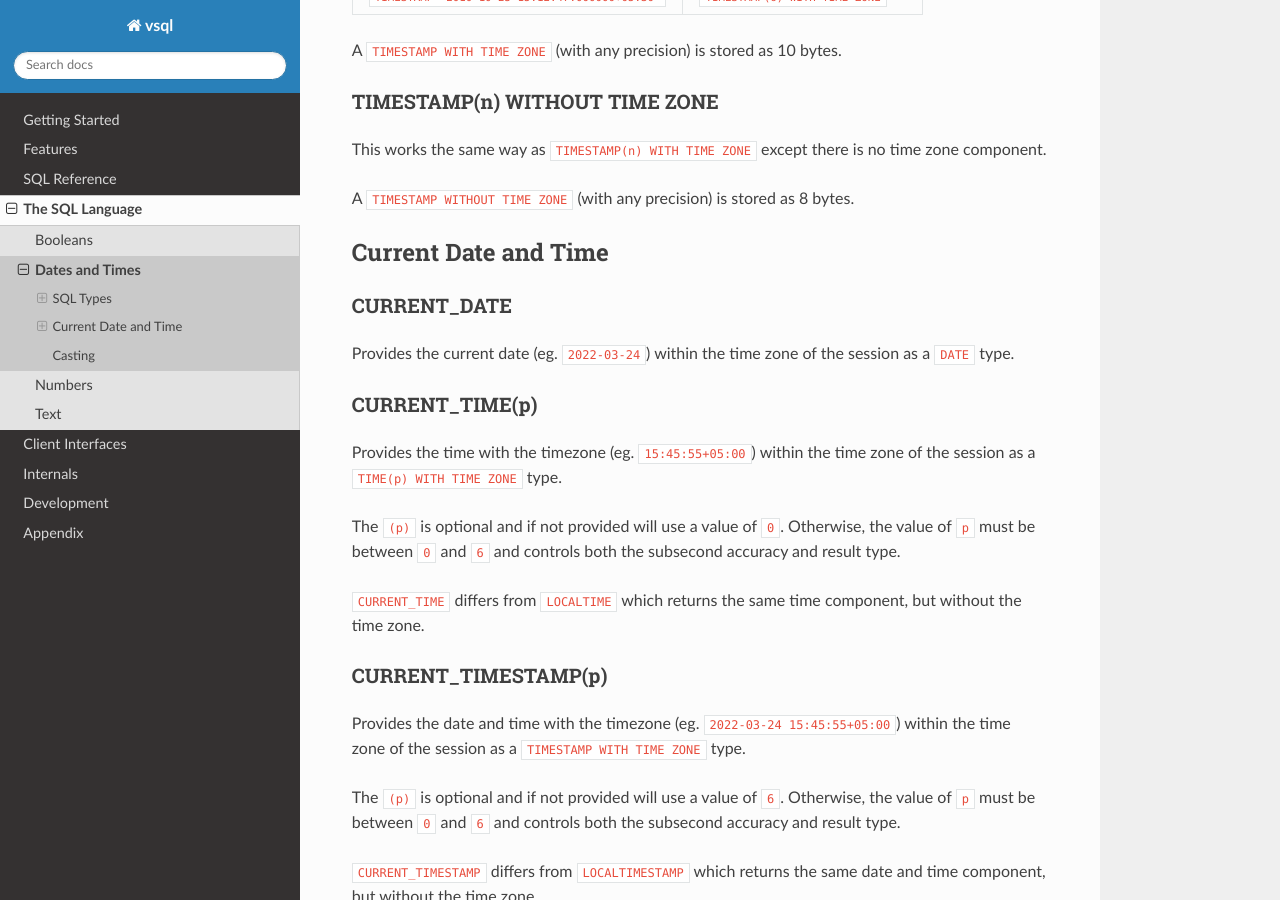
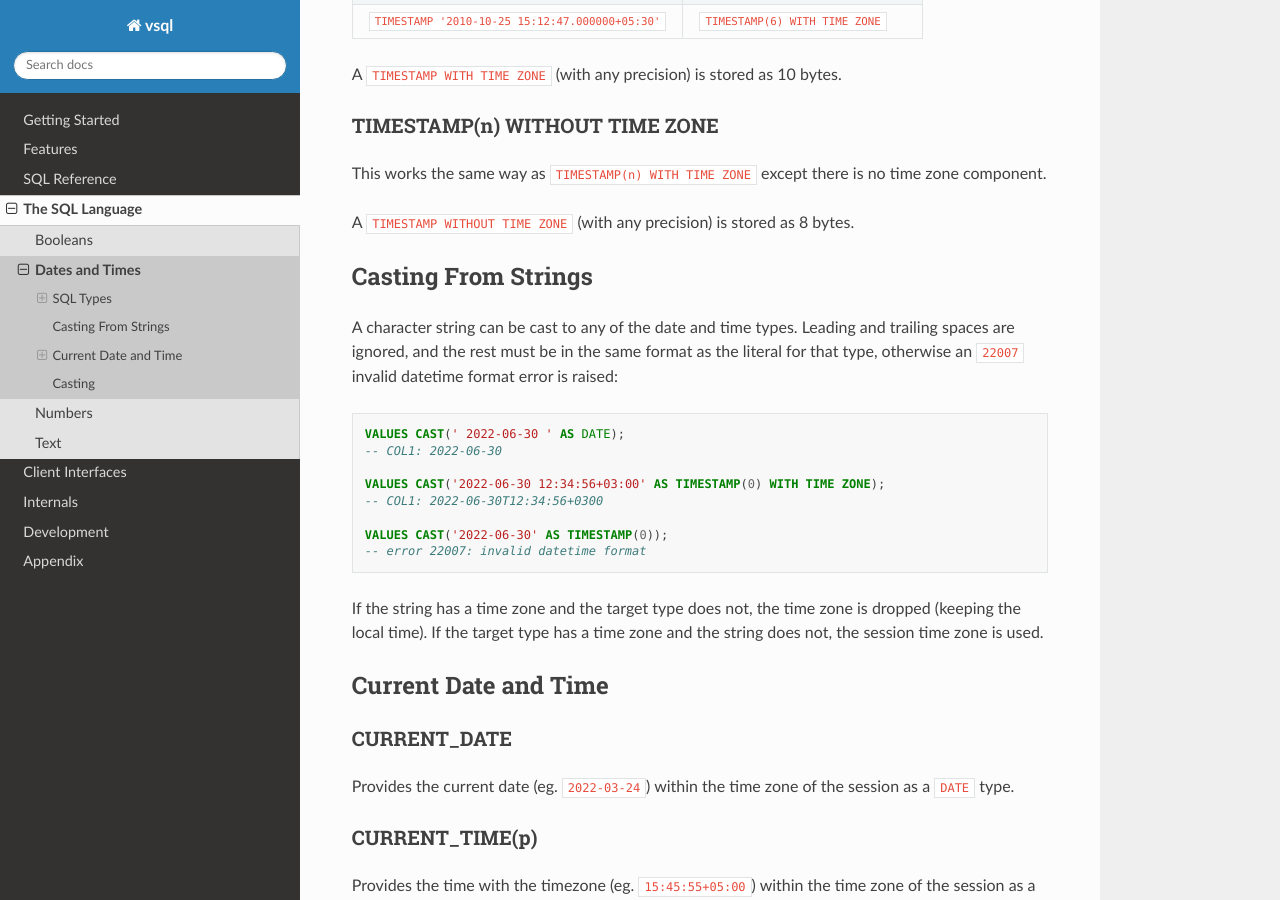
Before and after one commit to elliotchance/vsql, a Sphinx documentation site: the page built from docs/dates-times.rst, in a window 1280 px wide and 900 px high, scrolled down 2118 px. Built offline with Sphinx 7.4.7 and the Read the Docs theme 3.1.0, drawn with Linux system fonts in a browser that asks for light colours.

Commit message:
language: Support CAST from strings to DATE, TIME and TIMESTAMP (#249)
The string is trimmed of spaces and must be a valid unquoted datetime string
for the target type, otherwise 22007 (invalid datetime format) is raised. A
time zone is added or dropped the same way as casting between datetime types.
Store assignment (INSERT/UPDATE) still rejects strings, since they are not
assignable to datetime columns.

SQL F051-05

Fixes #240

Co-authored-by: Claude Opus 5.5 <noreply@anthropic.com>

```diff
--- a/docs/dates-times.rst
+++ b/docs/dates-times.rst
@@ -107,6 +107,29 @@ This works the same way as ``TIMESTAMP(n) WITH TIME ZONE`` except there is no
 time zone component.
 
 A ``TIMESTAMP WITHOUT TIME ZONE`` (with any precision) is stored as 8 bytes.
+
+Casting From Strings
+--------------------
+
+A character string can be cast to any of the date and time types. Leading and
+trailing spaces are ignored, and the rest must be in the same format as the
+literal for that type, otherwise an ``22007`` invalid datetime format error is
+raised:
+
+.. code-block:: sql
+
+  VALUES CAST(' 2022-06-30 ' AS DATE);
+  -- COL1: 2022-06-30
+
+  VALUES CAST('2022-06-30 12:34:56+03:00' AS TIMESTAMP(0) WITH TIME ZONE);
+  -- COL1: 2022-06-30T12:34:56+0300
+
+  VALUES CAST('2022-06-30' AS TIMESTAMP(0));
+  -- error 22007: invalid datetime format
+
+If the string has a time zone and the target type does not, the time zone is
+dropped (keeping the local time). If the target type has a time zone and the
+string does not, the session time zone is used.
 
 Current Date and Time
 ---------------------
--- a/docs/sql-compliance.rst
+++ b/docs/sql-compliance.rst
@@ -406,7 +406,7 @@ As of the latest version (or at least the version of this documentation)
    * - ✅ F051-04
      - Comparison predicate on ``DATE``, ``TIME``, and ``TIMESTAMP`` data types
 
-   * - ❌ F051-05
+   * - ⭕ F051-05
      - Explicit ``CAST`` between date-time types and character string types
 
    * - ✅ F051-06
```
Also changed, not shown: docs/sqlstate.rst (+13 -0 lines), 5 other files.
